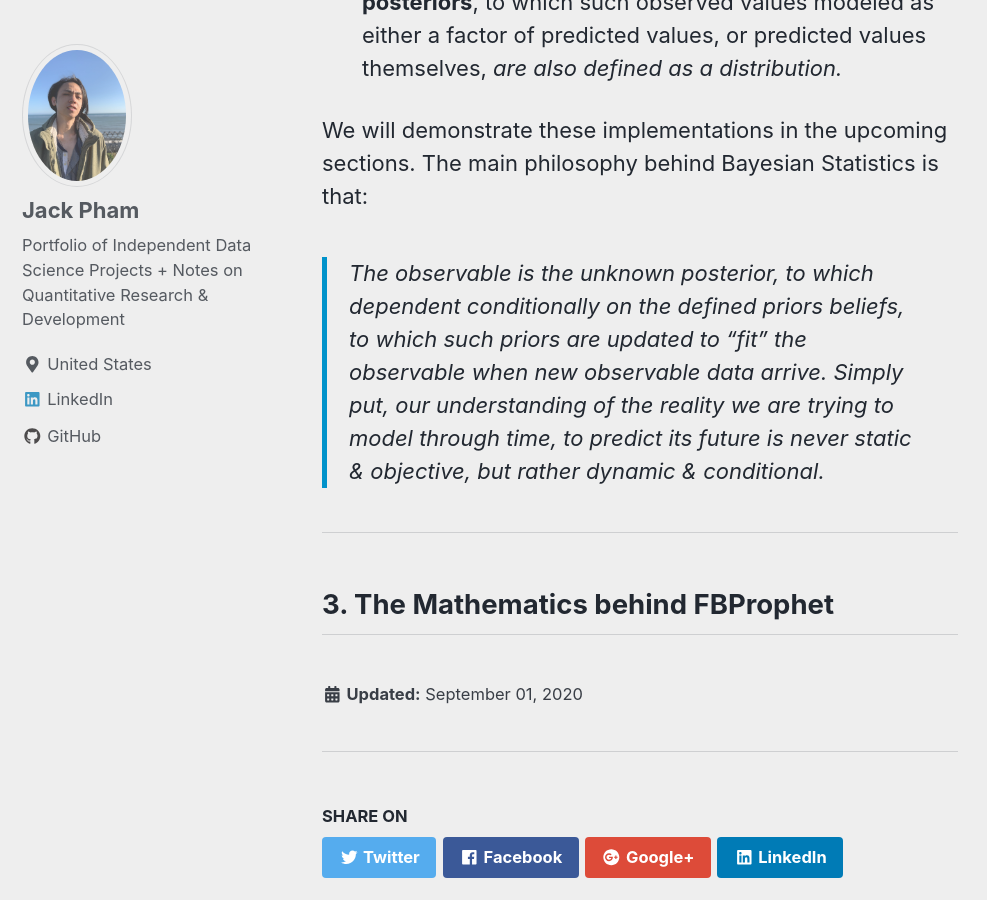
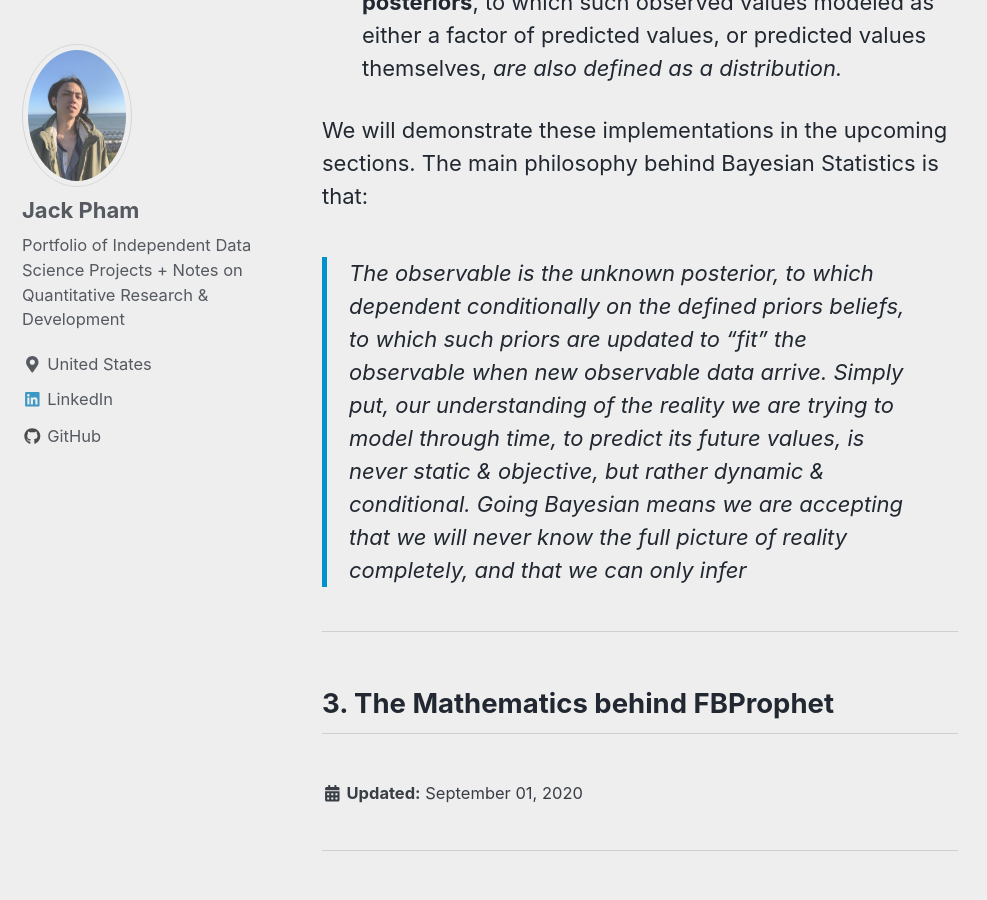
Before and after one commit to jp-quant/jp-quant.github.io, a Jekyll site: the page built from _posts/2020-09-01-fbprophet_bayesian_glm.md, in a window 1280 px wide and 900 px high, scrolled down 5426 px. Shown: the whole window, without its empty margins (0-987 px from the left). Built offline with Jekyll 4.4.1, drawn with Linux system fonts in a browser that asks for light colours; nearby versions of some CDN libraries.

Commit message:
_posts/2020-09-01-fbprophet_bayesian_glm.md updated from https://stackedit.io/

```diff
--- a/_posts/2020-09-01-fbprophet_bayesian_glm.md
+++ b/_posts/2020-09-01-fbprophet_bayesian_glm.md
@@ -86,14 +86,14 @@ Shortly put in details, implementation of Bayesian Statistics on time-series GLM
 
 We will demonstrate these implementations in the upcoming sections. The main philosophy behind Bayesian Statistics is that:
 > The observable is the unknown posterior, to which dependent conditionally on the defined priors beliefs, to which such priors are updated to "fit" the observable when new observable data arrive.
-> Simply put, our understanding of the reality we are trying to model through time, to predict its future is never static & objective, but rather dynamic & conditional.
+> Simply put, our understanding of the reality we are trying to model through time, to predict its future values, is never static & objective, but rather dynamic & conditional. Going Bayesian means we are accepting that we will never know the full picture of reality completely, and that we can only infer
 
 ---
 ## 3. The Mathematics behind FBProphet
 
 
 <!--stackedit_data:
-eyJoaXN0b3J5IjpbLTY1NTkxMDczNSwxMTA2NDYwNDE1LDE3Mz
-A0Mjc3OTEsMTA5ODk5MzQ0MCwtMTY0MDU1NzgyNSwtOTk1MzU0
-NzQ4LC0xMTM1NzIwNTQwXX0=
+eyJoaXN0b3J5IjpbMzAwMDU3NTYyLDExMDY0NjA0MTUsMTczMD
+QyNzc5MSwxMDk4OTkzNDQwLC0xNjQwNTU3ODI1LC05OTUzNTQ3
+NDgsLTExMzU3MjA1NDBdfQ==
 -->
```
